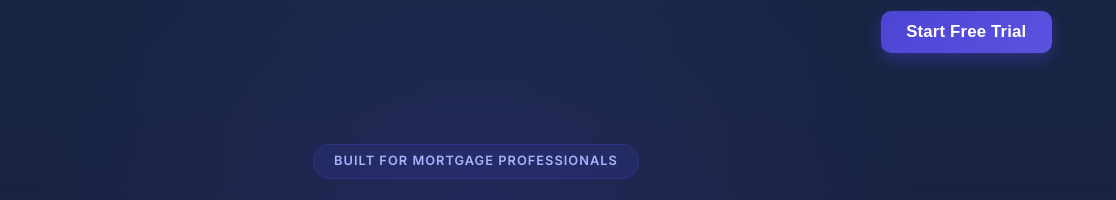
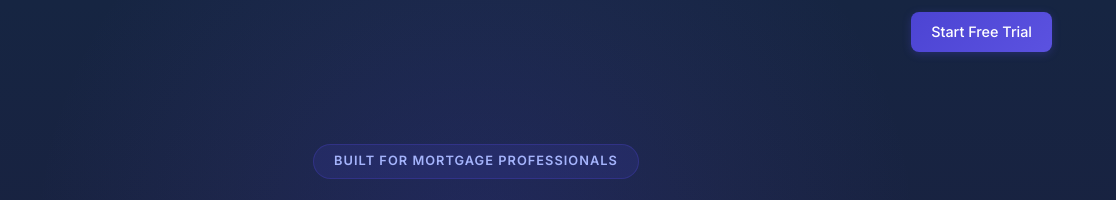
Before and after one commit to mmcallister8/brokertoolkit-website, a website: page join.html in a window 1280 px wide. Shown: the top 200 px of the page, 164-1280 px from the left. Drawn offline with Linux system fonts and the light colour scheme.

Commit message:
fix: remove custom /join CTA overrides and use native nav button styling

```diff
--- a/join.html
+++ b/join.html
@@ -73,7 +73,7 @@
   <link rel="preload" href="styles.css?v=06c6bbbb" as="style" onload="this.onload=null;this.rel='stylesheet'">
   <noscript><link rel="stylesheet" href="styles.css?v=06c6bbbb"></noscript>
 <style>
-    .nav-links .cta-nav { border: none; cursor: pointer; display:inline-flex; align-items:center; justify-content:center; font-size:1.05rem; font-weight:700; line-height:1; padding:.78rem 1.6rem; border-radius:10px; letter-spacing:.01em; box-shadow:0 6px 18px rgba(76,68,211,.42); }
+    .nav-links .cta-nav { border: none; cursor: pointer; appearance: none; -webkit-appearance: none; font: inherit; }
     .modal-overlay { position: fixed; inset: 0; background: rgba(2,6,23,.78); z-index: 200; display:none; align-items:center; justify-content:center; padding:1rem; }
     .modal-overlay.open { display:flex; }
     .modal { width:100%; max-width:520px; background:#0f172a; border:1px solid rgba(76,68,211,.35); border-radius:16px; padding:1.2rem 1.2rem 1rem; box-shadow:0 24px 90px rgba(0,0,0,.5); }
```
Also changed, not shown: src/pages/join.html (+1 -1 lines).
